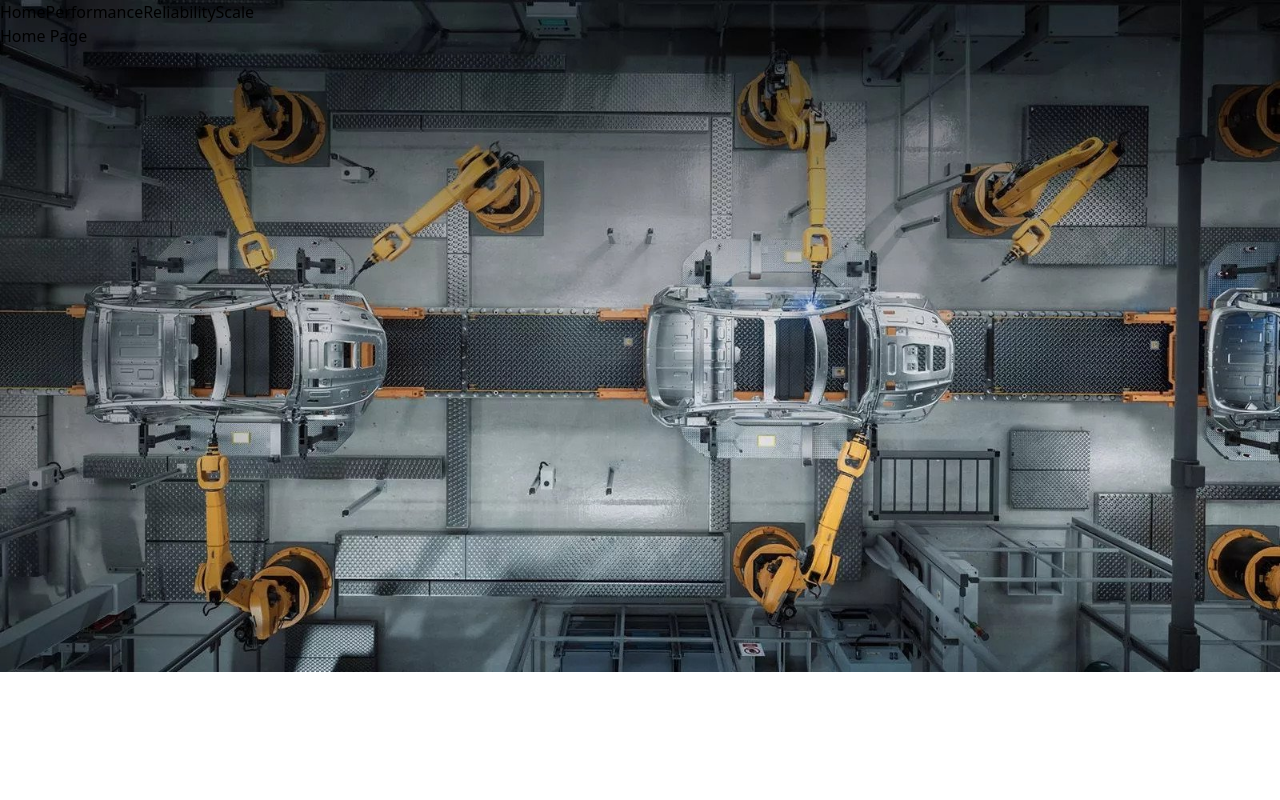
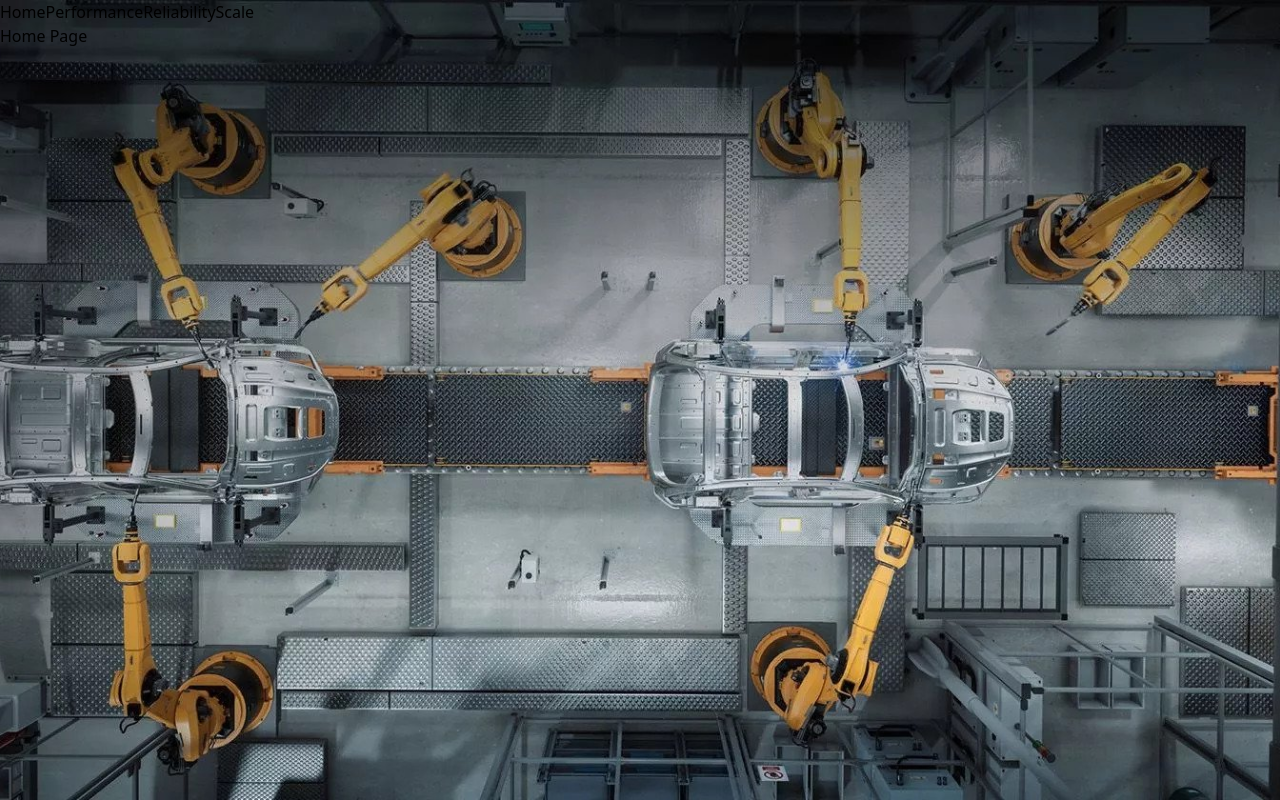
Before and after one commit to harshdeepkanhai/next_tutorial, a Next.js app: page / in a window 1280 px wide. Built offline with nearby package versions, Linux system fonts and the light colour scheme.

Commit message:
fill the image

```diff
--- a/src/app/page.tsx
+++ b/src/app/page.tsx
@@ -5,7 +5,7 @@ export default function Home() {
   return (
     <div>Home Page
       <div className="absolute -z-10 inset-0">
-      <Image src={homeImg} alt="car factory" style={{objectFit: 'cover'}} />
+      <Image src={homeImg} alt="car factory" fill style={{objectFit: 'cover'}} />
       </div>
     </div>
   );
```
